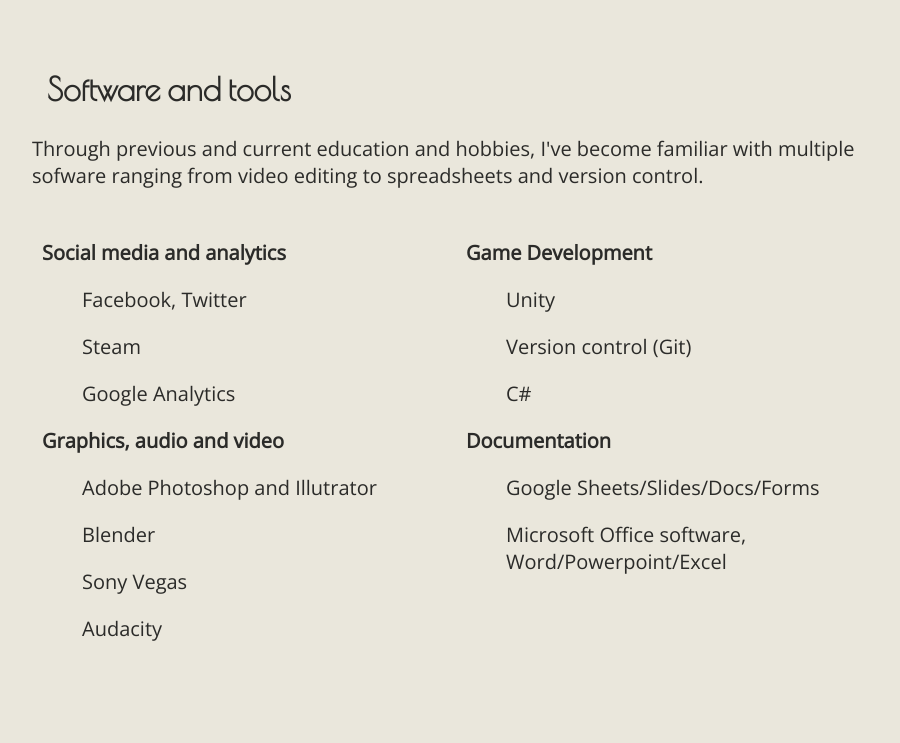
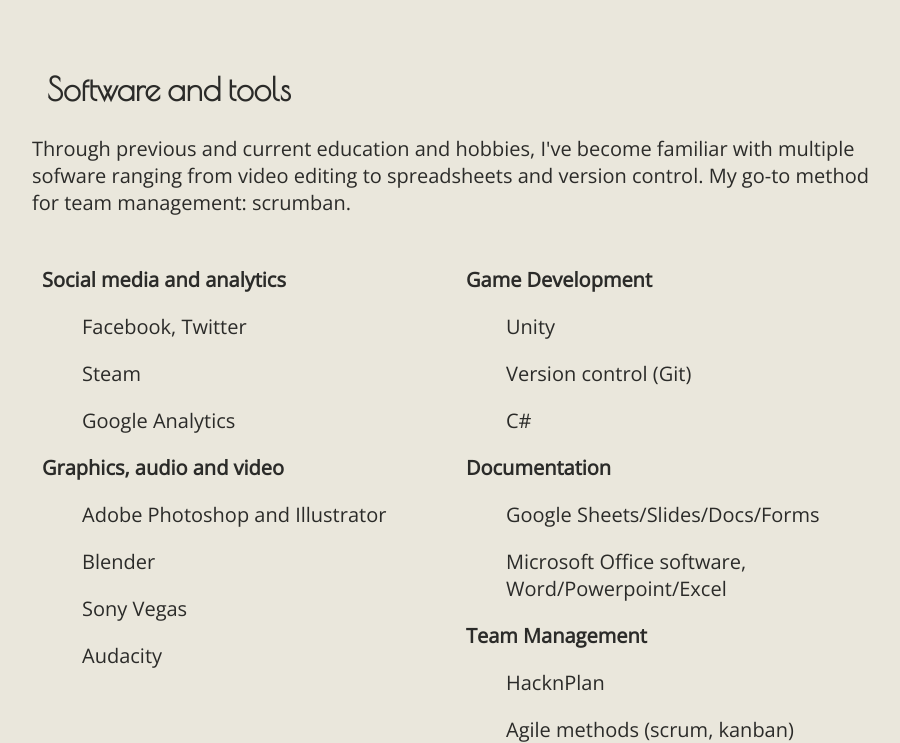
Before and after one commit to RiikkaKilp/riikkakilp.github.io, a plain HTML site: page about.html in a window 1280 px wide. Shown: the part 664-1407 px from the top of the page, without its empty margins (342-1242 px from the left). Before the commit the page ends 1306 px from the top, so only its background shows below. Drawn offline with nearby package versions, Linux system fonts and the light colour scheme.

Commit message:
add team management stuff

```diff
--- a/about.html
+++ b/about.html
@@ -84,7 +84,7 @@
                 </h2>
 
                 <p align="left">
-                Through previous and current education and hobbies, I've become familiar with multiple sofware ranging from video editing to spreadsheets and version control.
+                Through previous and current education and hobbies, I've become familiar with multiple sofware ranging from video editing to spreadsheets and version control. My go-to method for team management: scrumban.
                 </p>
 
                     <div class="row">
@@ -100,7 +100,7 @@
                         <h3 align="left">
                         Graphics, audio and video
                         </h3>
-                            <ul align="left">Adobe Photoshop and Illutrator</ul>
+                            <ul align="left">Adobe Photoshop and Illustrator</ul>
                             <ul align="left">Blender</ul>
                             <ul align="left">Sony Vegas</ul>
                             <ul align="left">Audacity</ul>
@@ -121,6 +121,12 @@
                             <ul align="left">Google Sheets/Slides/Docs/Forms</ul>
                             <ul align="left">Microsoft Office software, Word/Powerpoint/Excel</ul>
 
+                        <h3 align="left">
+                        Team Management
+                        </h3>
+                            <ul align="left">HacknPlan</ul>
+                            <ul align="left">Agile methods (scrum, kanban)</ul>
+
                         </div>
                     </div>
 
```
